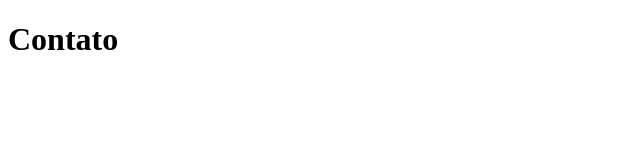
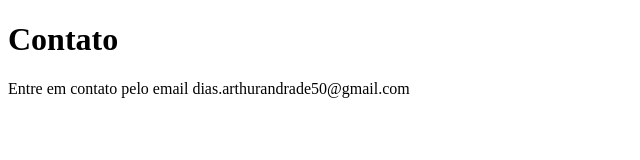
Before and after one commit to ArthurAndradeDias/Sistema-de-cadastro, a plain HTML site: page contato.html in a window 1280 px wide. Shown: the whole page, without its empty margins (0-640 px from the left). Drawn offline with Linux system fonts and the light colour scheme.

Commit message:
adicionando o email de contato

```diff
--- a/contato.html
+++ b/contato.html
@@ -8,5 +8,6 @@
 </head>
 <body>
     <h1>Contato</h1>
+    <p>Entre em contato pelo email dias.arthurandrade50@gmail.com</p>
 </body>
 </html>
```
